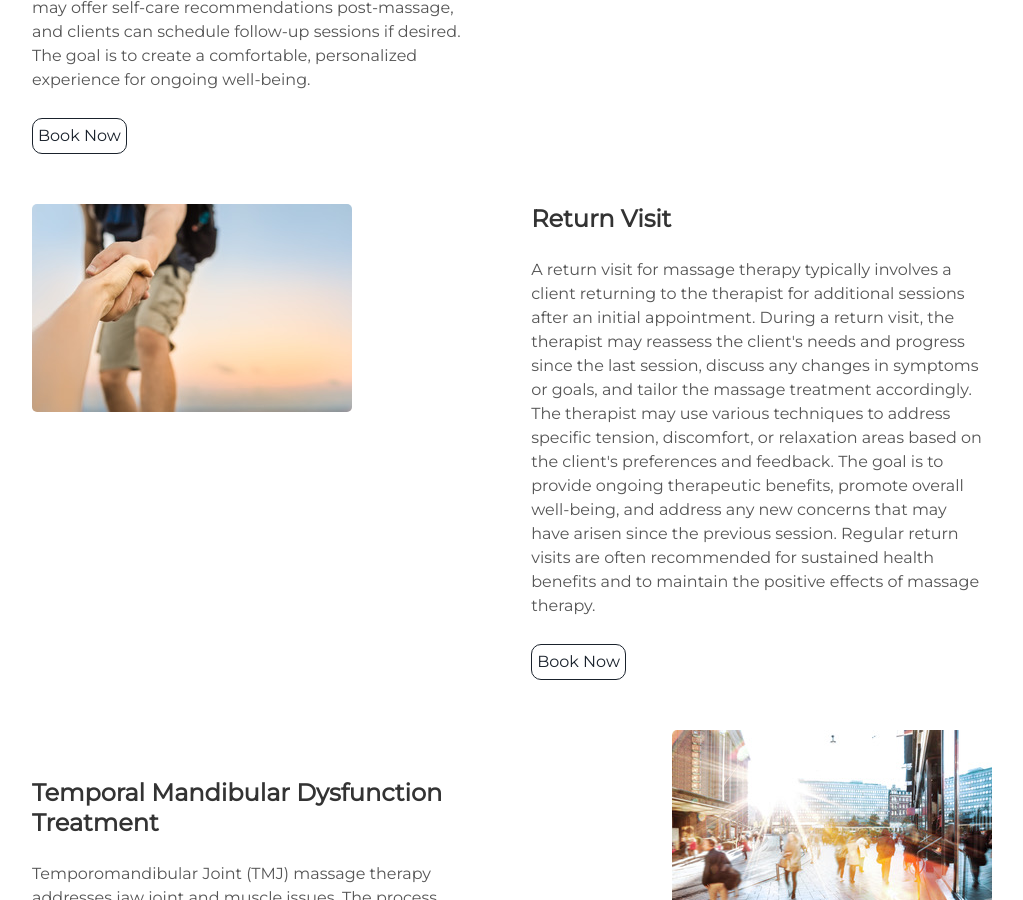
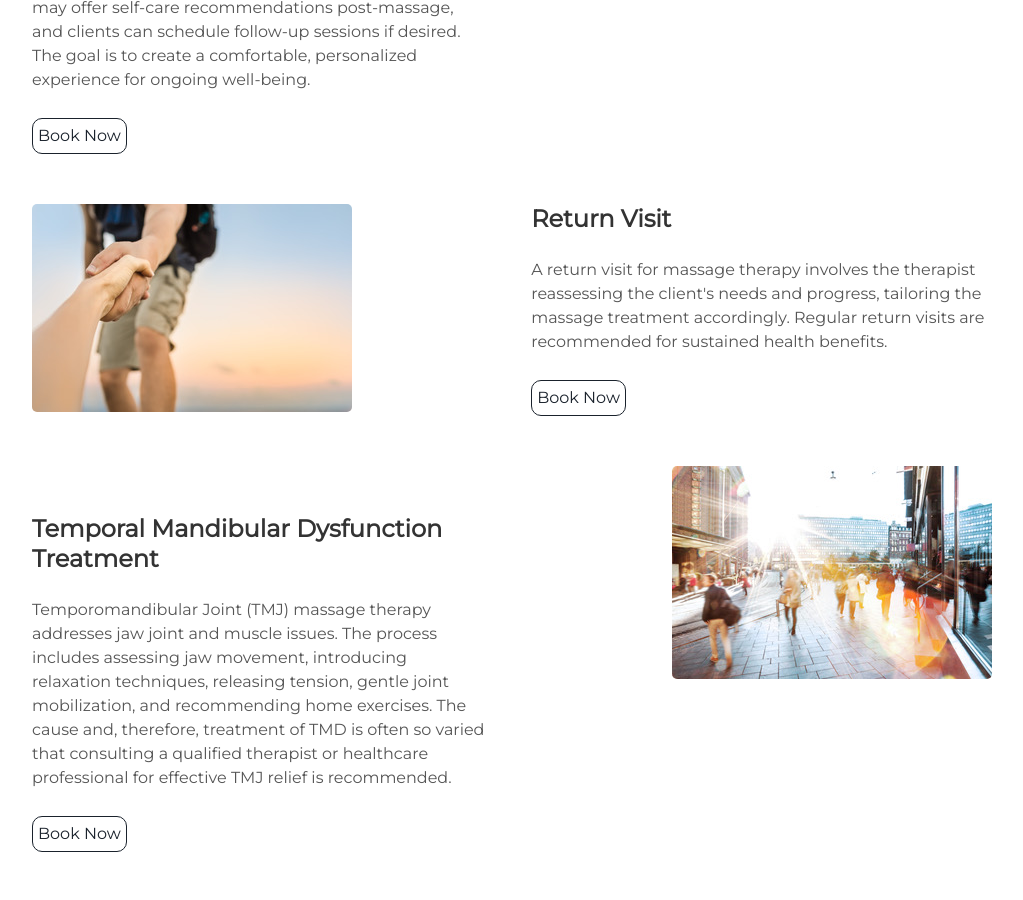
Before and after one commit to HelloMuscle/hellomuscle.github.io, a Jekyll site: the page built from index.html, in a window 1280 px wide and 900 px high, scrolled down 1449 px. Shown: the whole window, without its empty margins (128-1151 px from the left). Built offline with Jekyll 4.4.1, drawn with Linux system fonts in a browser that asks for light colours.

Commit message:
Update treatments.html
Return treatment edited to be shorter

```diff
--- a/_includes/treatments.html
+++ b/_includes/treatments.html
@@ -19,7 +19,8 @@
   </div>
   <div class="contents-right">
     <h3>Return Visit</h3>
-    <p>A return visit for massage therapy typically involves a client returning to the therapist for additional sessions after an initial appointment. During a return visit, the therapist may reassess the client's needs and progress since the last session, discuss any changes in symptoms or goals, and tailor the massage treatment accordingly. The therapist may use various techniques to address specific tension, discomfort, or relaxation areas based on the client's preferences and feedback. The goal is to provide ongoing therapeutic benefits, promote overall well-being, and address any new concerns that may have arisen since the previous session. Regular return visits are often recommended for sustained health benefits and to maintain the positive effects of massage therapy.</p>
+    <p>A return visit for massage therapy involves the therapist reassessing the client's needs and progress, tailoring the massage treatment accordingly. Regular return visits are recommended for sustained health benefits.
+</p>
     <a class="project-link" href="https://hellomuscle.janeapp.com">Book Now</a>
   </div>
 </div>
```
